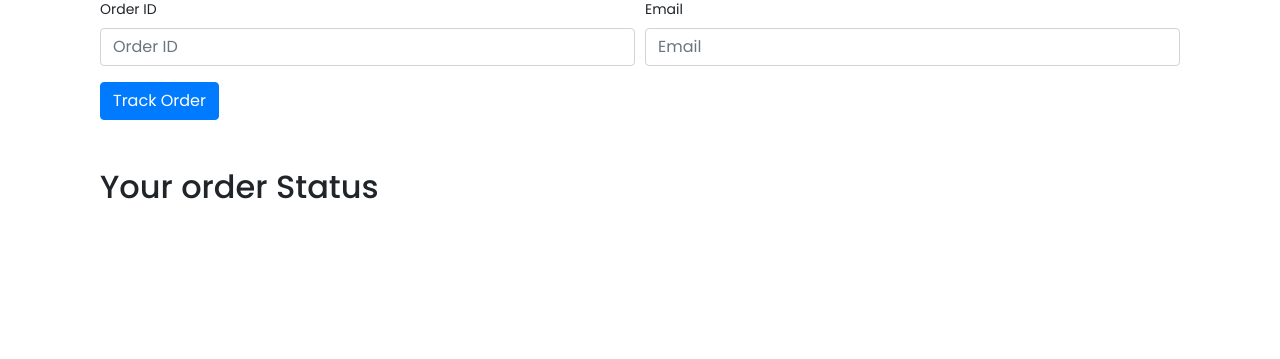
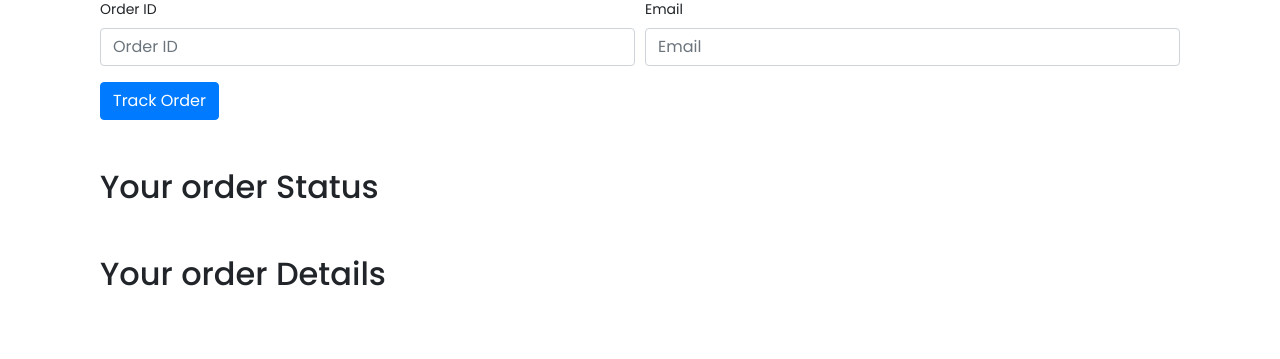
Before and after one commit to Omanshu840/ResourceCart, a Django app: page /shop/tracker/ in a window 1280 px wide. Shown: the part 228-587 px from the top of the page. Run offline with Django 3.2, Linux system fonts and the light colour scheme; some libraries are stand-ins or nearby versions.

Commit message:
Adding Order Tracker

```diff
--- a/shop/templates/shop/basic.html
+++ b/shop/templates/shop/basic.html
@@ -57,7 +57,8 @@
 
   <!-- Optional JavaScript -->
   <!-- jQuery first, then Popper.js, then Bootstrap JS -->
-  <script src="{% static 'shop/js/jquery.slim.min.js'  %}"></script>
+  <script src="https://code.jquery.com/jquery-3.5.1.js" integrity="sha256-QWo7LDvxbWT2tbbQ97B53yJnYU3WhH/C8ycbRAkjPDc="
+    crossorigin="anonymous"></script>
   <script src="{% static 'shop/js/popper.min.js'  %}"></script>
   <script src="{% static 'shop/js/bootstrap.min.js'  %}"></script>
 
--- a/shop/templates/shop/tracker.html
+++ b/shop/templates/shop/tracker.html
@@ -32,6 +32,12 @@
 
             </ul>
         </div>
+        <h2>Your order Details</h2>
+        <div class="col my-4">
+            <ul class="list-group" id="citems">
+
+            </ul>
+        </div>
     </div>
 </div>
 
@@ -40,10 +46,10 @@
 {% block js %}
 
 <script>
-    $('#trakerform').submit(function (event) {
-        $('items').empty();
+    $('#trackerform').submit(function (event) {
+        $('#items').empty();
 
-        var fromData = {
+        var formData = {
             'orderid': $('input[name=orderid]').val(),
             'email': $('input[name=email]').val(),
             'csrfmiddlewaretoken': $('input[name=csrfmiddlewaretoken]').val()
@@ -57,7 +63,41 @@
         })
 
             .done(function (data) {
-                console.log(data)
+                data = JSON.parse(data);
+                updates = data[0];
+                if (updates.length > 0 & updates != {}) {
+
+                    for (i = 0; i < updates.length; i++) {
+                        let text = updates[i]['text'];
+                        let time = updates[i]['time'];
+                        mystr = `<li class="list-group-item d-flex justify-content-between align-items-center">
+					${text}
+					<span class="badge badge-primary badge-pill">${time}</span>
+				</li>`
+
+                        $('#items').append(mystr);
+                    }
+                }
+                else {
+                    mystr = `<li class="list-group-item d-flex justify-content-between align-items-center">
+					Wrong order details
+				</li>`
+                    $('#items').append(mystr);
+                }
+
+                cart = JSON.parse(data[1]);
+                $('#citems').empty();
+                for (item in cart) {
+                    let name = cart[item][1];
+                    let qty = cart[item][0];
+                    mystr = `<li class="list-group-item d-flex justify-content-between align-items-center">
+					${name}
+					<span class="badge badge-primary badge-pill">${qty}</span>
+				</li>`
+
+                    $('#citems').append(mystr);
+                }
+
             });
 
         event.preventDefault();
--- a/shop/views.py
+++ b/shop/views.py
@@ -36,24 +36,23 @@ def contact(request):
 
 def tracker(request):
     if request.method == "POST":
-        orderid = request.POST.get('orderid', '')
+        orderId = request.POST.get('orderid', '')
         email = request.POST.get('email', '')
-
         try:
-            order = Orders.object.filter(order_id=orderid, email=email)
-            if len(order) != 0:
-                update = OrderUpdate.objects.filter(orderid=orderid)
+            order = Orders.objects.filter(order_id=orderId, email=email)
+            if len(order) > 0:
+                update = OrderUpdate.objects.filter(order_id=orderId)
                 updates = []
                 for item in update:
                     updates.append(
                         {'text': item.update_desc, 'time': item.timestamp})
-                    response = json.dumps(updates, default=str)
-                    return HttpResponse(response)
+                    response = json.dumps(
+                        [updates, order[0].items_json], default=str)
+                return HttpResponse(response)
             else:
-                pass
-
+                return HttpResponse('{}')
         except Exception as e:
-            pass
+            return HttpResponse('{}')
 
     return render(request, 'shop/tracker.html')
 
```
Also changed, not shown: db.sqlite3.
